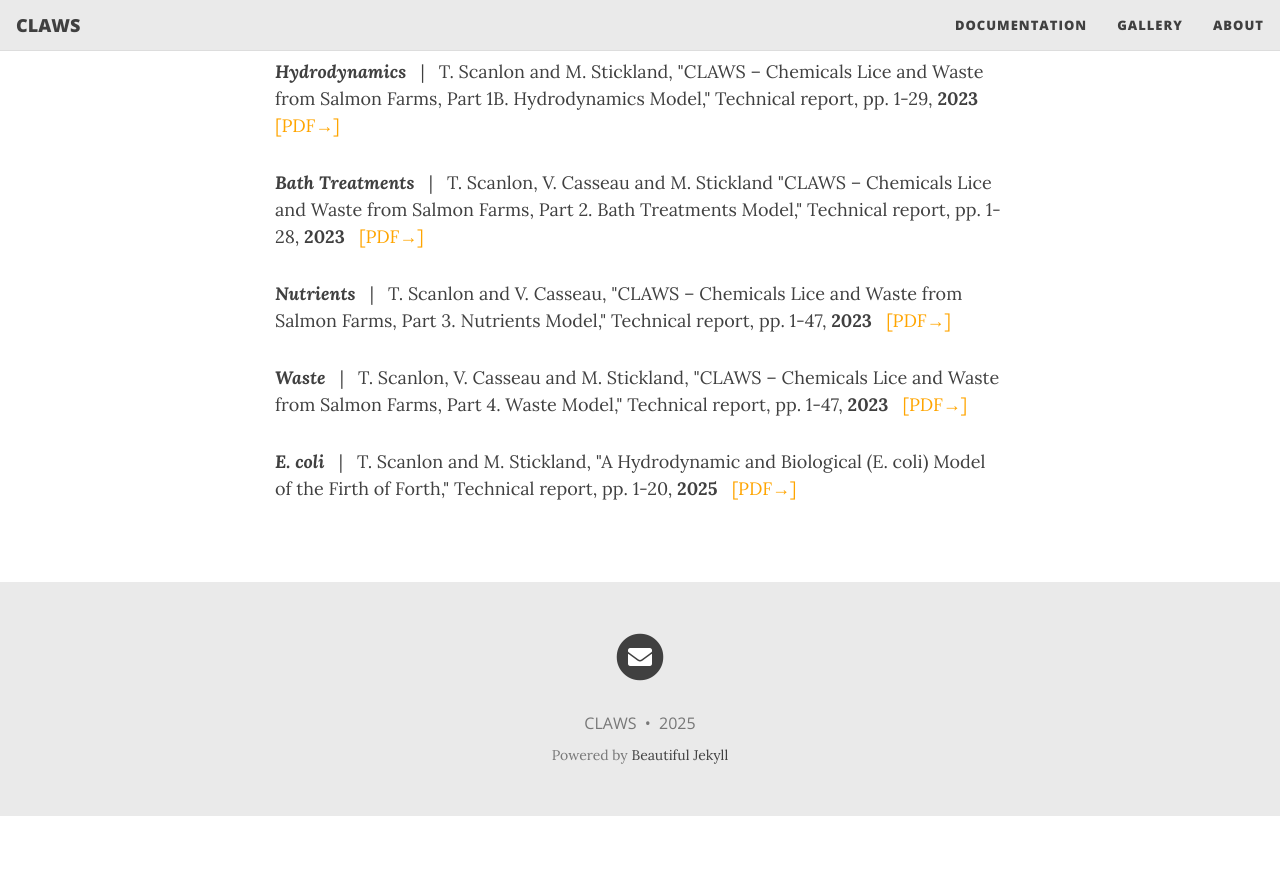
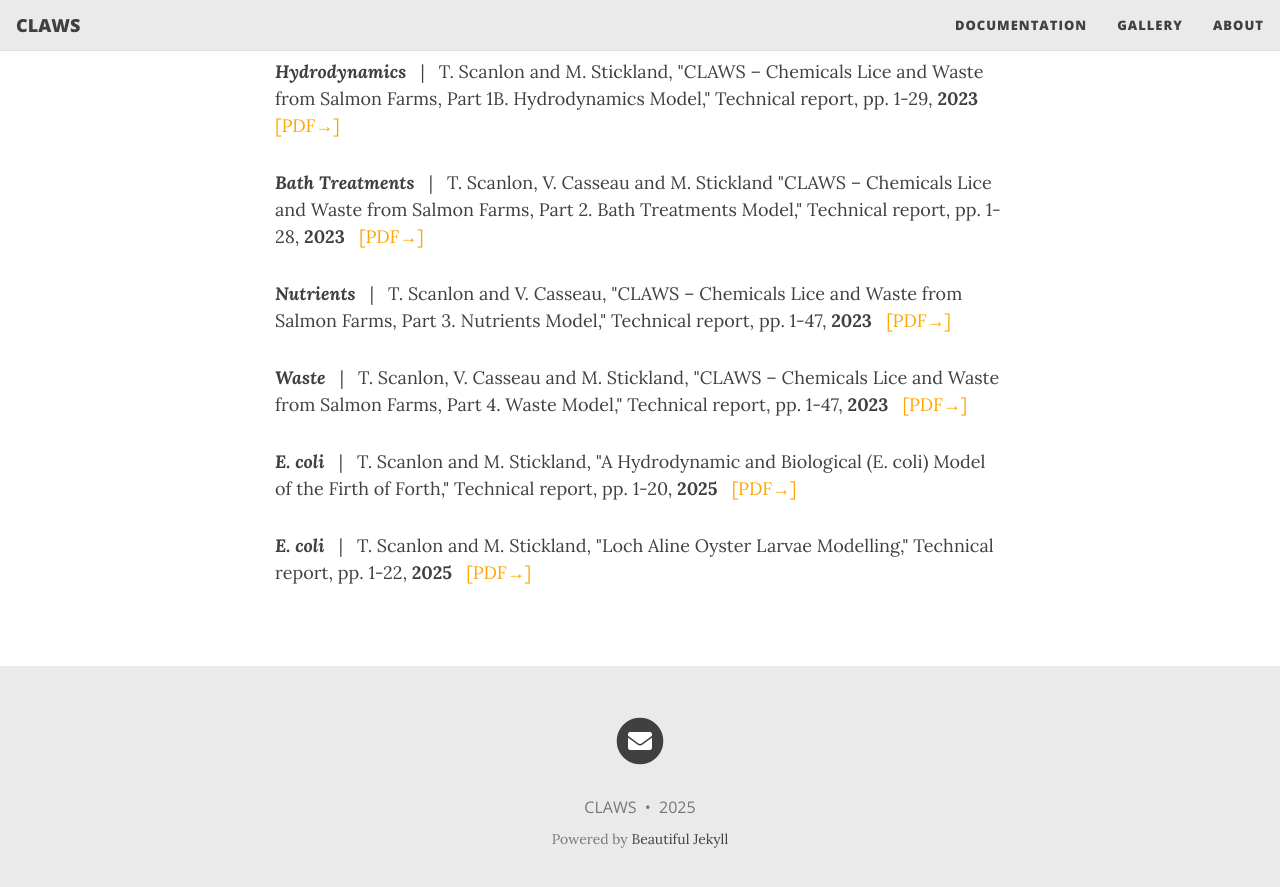
Before and after one commit to claws-scot/claws-scot.github.io, a Jekyll site: the page built from reports.md, in a window 1280 px wide and 900 px high, scrolled down 789 px. Shown: the top 887 px of the window. Built offline with Jekyll 4.4.1, drawn with Linux system fonts in a browser that asks for light colours; nearby versions of some CDN libraries; before the commit the page ends 1605 px from its top, so only the background shows below that.

Commit message:
new reports added

```diff
--- a/reports.md
+++ b/reports.md
@@ -34,3 +34,5 @@
 Farms, Part 4. Waste Model," Technical report, pp. 1-47, <b>2023</b> &nbsp; <a href="/docs/validation_reports/MTS_CFD_Waste_Study_Little_Colonsay_v1.pdf" target="_blank" style="color:orange"> [PDF→]</a></p>
 
 <p><b><i>E. coli</i></b> &nbsp; | &nbsp; T. Scanlon and M. Stickland, "A Hydrodynamic and Biological (E. coli) Model of the Firth of Forth," Technical report, pp. 1-20, <b>2025</b> &nbsp; <a href="/docs/validation_reports/Firth_of_Forth_Hydrodynamic_and_Biological_Ecoli_Modelling_Final_Version.pdf" target="_blank" style="color:orange"> [PDF→]</a></p>
+
+<p><b><i>E. coli</i></b> &nbsp; | &nbsp; T. Scanlon and M. Stickland, "Loch Aline Oyster Larvae Modelling," Technical report, pp. 1-22, <b>2025</b> &nbsp; <a href="/docs/validation_reports/Loch_Aline_Oyster_Larvae_Modelling_Report.pdf" target="_blank" style="color:orange"> [PDF→]</a></p>
```
Also changed, not shown: 1 other file.
